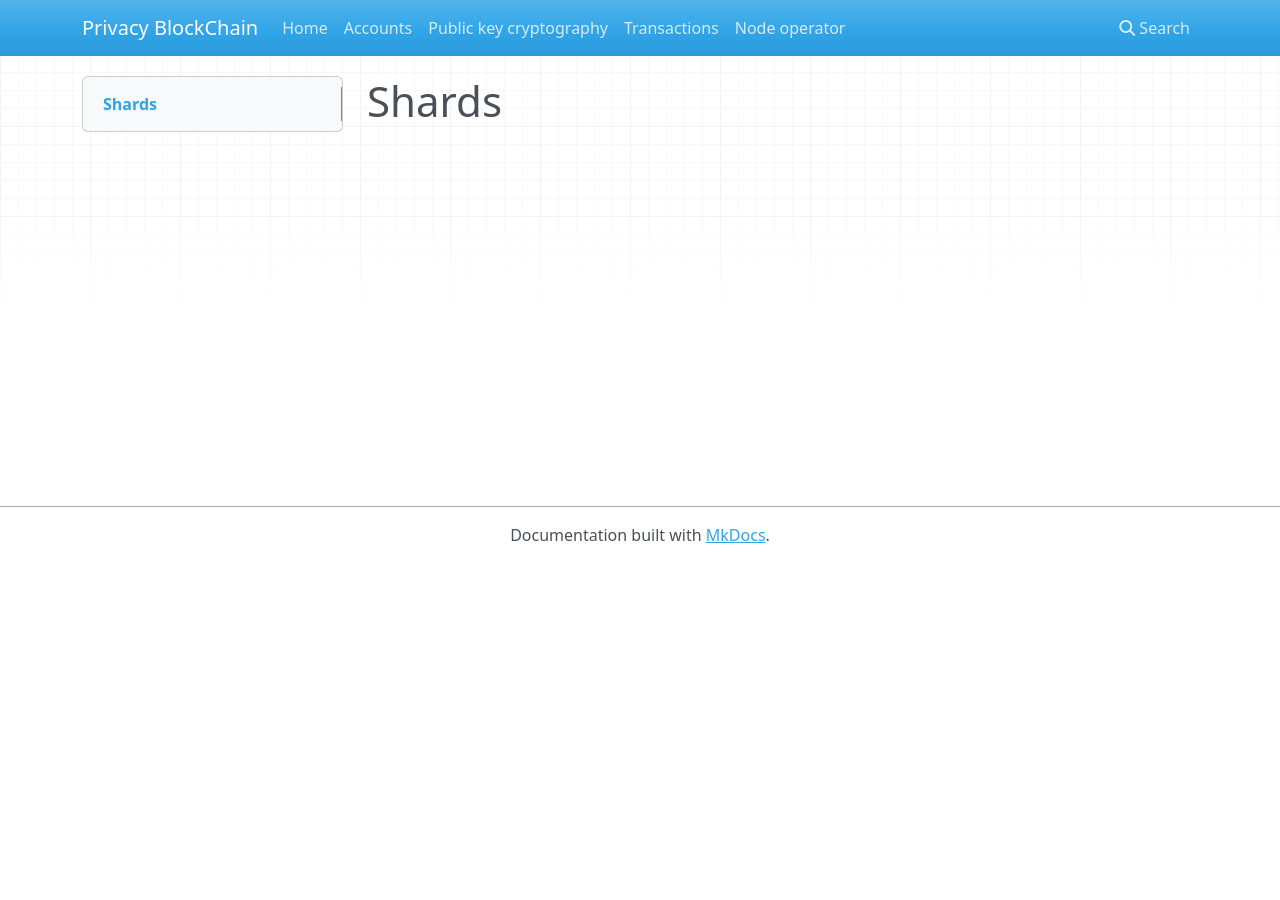
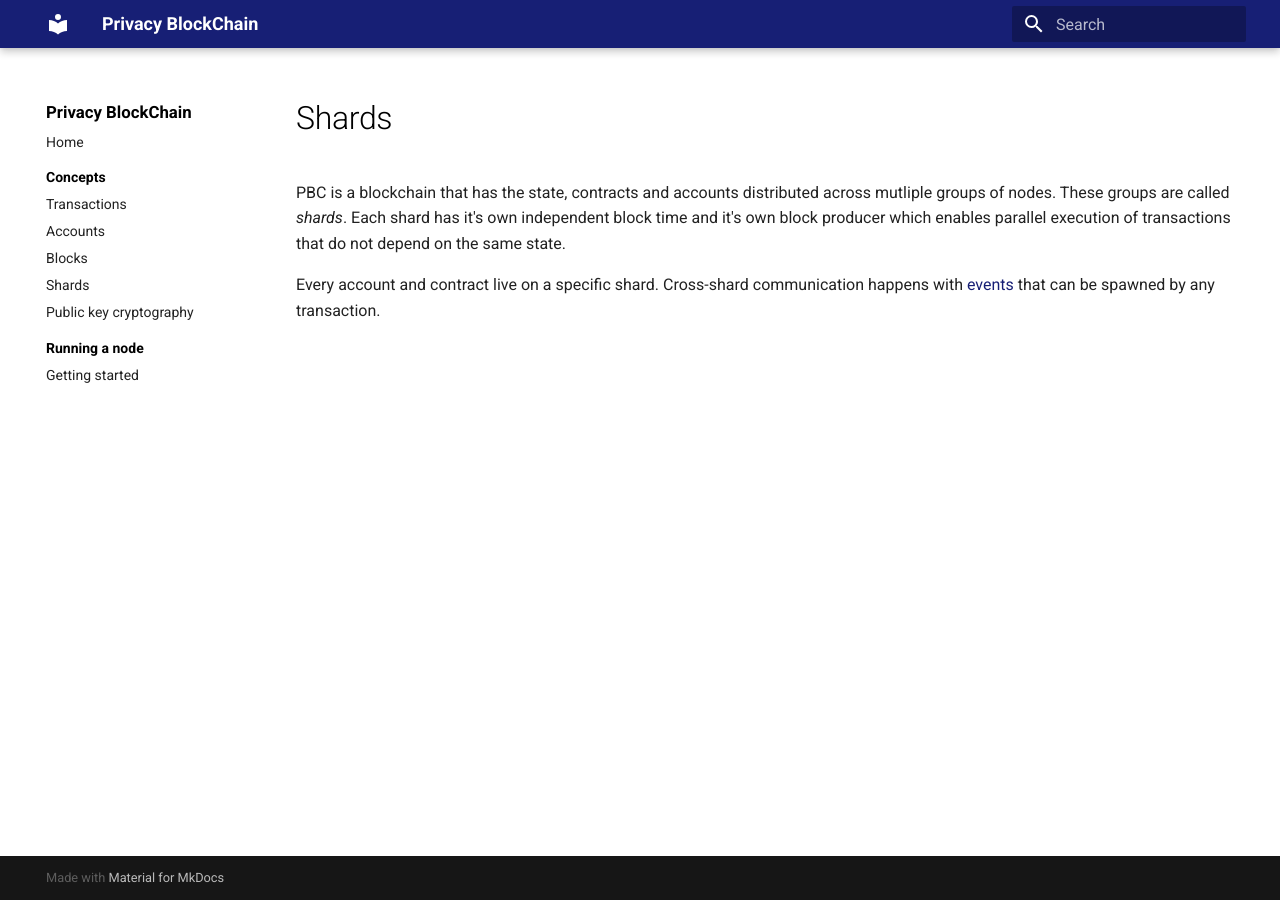
Before and after one commit to 0xSero/partisia-docs, an MkDocs documentation site: the page built from docs/shards.md, in a window 1280 px wide. Built offline with MkDocs 1.6.1 and Material for MkDocs 9.7.7, drawn with Linux system fonts in a browser that asks for light colours; nearby versions of some CDN libraries; a script that is not in the unit is left out.

Commit message:
progression

```diff
--- a/docs/shards.md
+++ b/docs/shards.md
@@ -1 +1,5 @@
 # Shards
+
+PBC is a blockchain that has the state, contracts and accounts distributed across mutliple groups of nodes. These groups are called *shards*. Each shard has it's own independent block time and it's own block producer which  enables parallel execution of transactions that do not depend on the same state.
+
+Every account and contract live on a specific shard.  Cross-shard communication happens with [events](events.md) that can be spawned by any transaction.
--- a/mkdocs.yml
+++ b/mkdocs.yml
@@ -1,10 +1,15 @@
 site_name: Privacy BlockChain
 nav:
   - Home: index.md
-  - Accounts: accounts.md
-  - Public key cryptography: keys.md
-  - Transactions: transactions.md
-  - Node operator: operator.md
+  - Concepts:
+      Transactions: transactions.md
+      Accounts: accounts.md
+      Blocks: block.md
+      Shards: shards
+      Public key cryptography: keys.md
+  - Running a node:
+      Getting started: operator.md
+
 
 extra_css:
   - stylesheets/extra.css
@@ -28,3 +33,14 @@ plugins:
         arguments:
           securityLevel: 'loose'
           theme: forest # we want also that to work
+
+markdown_extensions:
+  - toc:
+      toc_depth: 3
+
+theme:
+  name: material
+  features:
+    - toc.integrate
+    - navigation.expand
+    - navigation.sections
```
Also changed, not shown: docs/block.md (added, +5 -0 lines), docs/events.md (+4 -0 lines).
